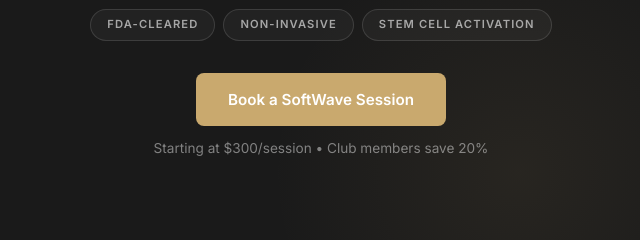
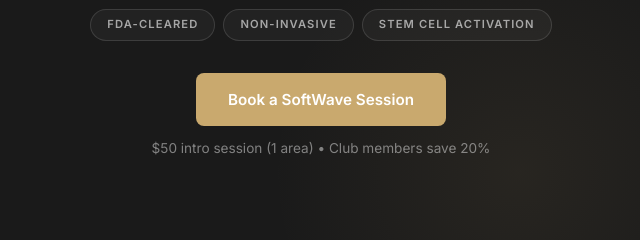
Before and after one commit to mannypalma5500-ai/urwellness-co, a plain HTML site: page index.html in a window 1280 px wide. Shown: the part 2700-2940 px from the top of the page, 639-1279 px from the left. Drawn offline with nearby package versions, Linux system fonts and the light colour scheme; a web font is replaced by a local one.

Commit message:
Fix SoftWave pricing: $50 intro for 1 area

```diff
--- a/index.html
+++ b/index.html
@@ -1235,7 +1235,7 @@
       </div>
       <div style="text-align:center;">
         <a href="/book.html" class="btn-gold">Book a SoftWave Session</a>
-        <div style="margin-top:0.75rem;font-size:0.85rem;color:rgba(255,255,255,0.45);">Starting at $300/session &bull; Club members save 20%</div>
+        <div style="margin-top:0.75rem;font-size:0.85rem;color:rgba(255,255,255,0.45);">$50 intro session (1 area) &bull; Club members save 20%</div>
       </div>
     </div>
   </div>
```
